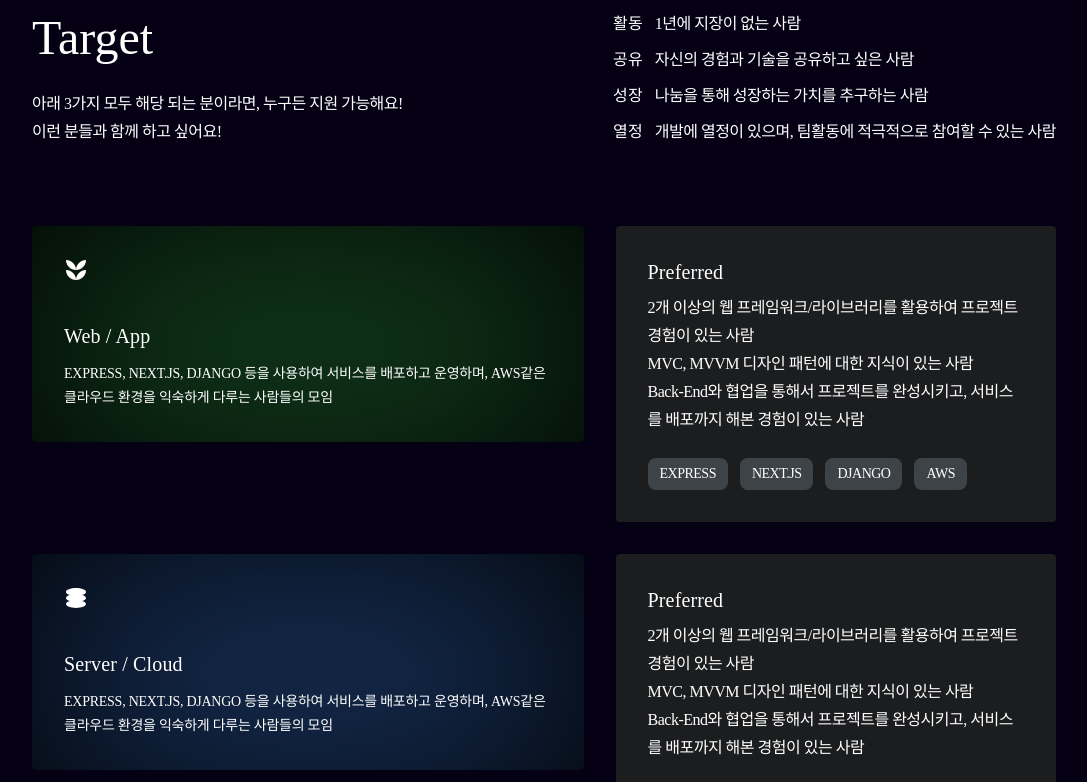
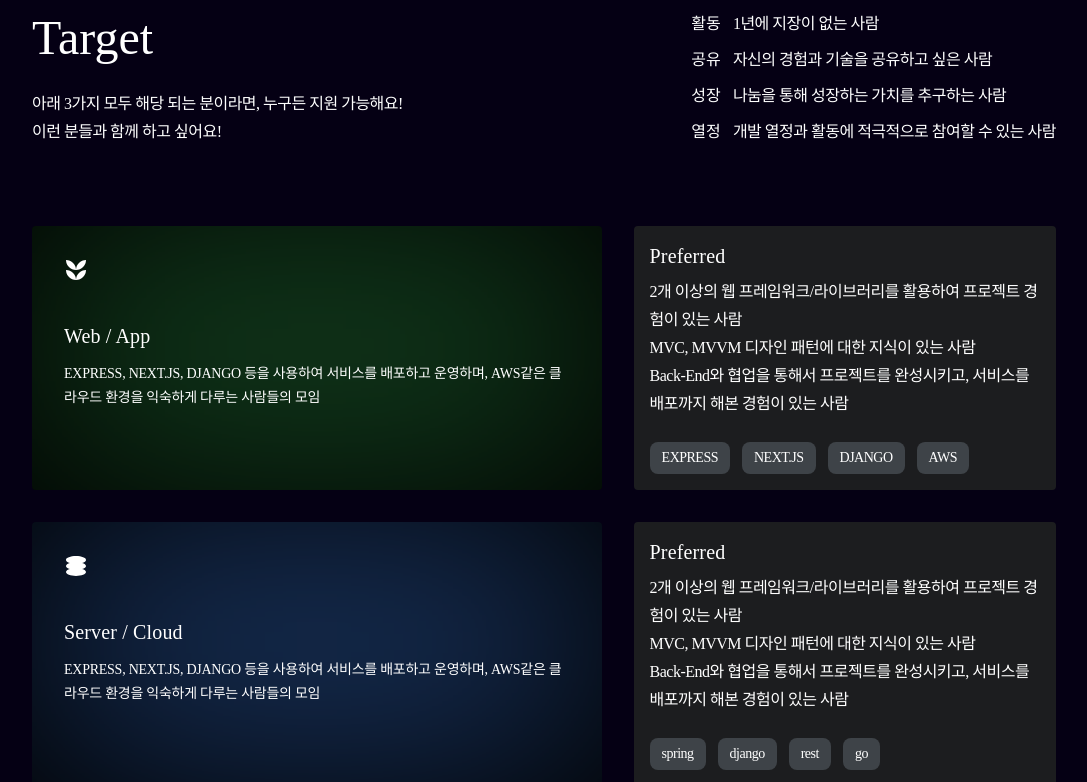
Before and after one commit to GDSC-DGU/gdsc-dgu, a Next.js app: page /recruit in a window 1280 px wide. Shown: the part 1370-2152 px from the top of the page, without its empty margins (96-1183 px from the left). Built offline with nearby package versions, Linux system fonts and the light colour scheme; a web font is replaced by a local one.

Commit message:
💄Design: 모집파트 타겟 래이아웃 #35

```diff
--- a/src/components/recruit/part/RecruitPartRow.tsx
+++ b/src/components/recruit/part/RecruitPartRow.tsx
@@ -7,8 +7,8 @@ import { RecruitPart } from '@/interfaces/recruit/recruitPart';
 
 const RecruitPartRow = ({ recruitPart }: { recruitPart: RecruitPart }) => {
   return (
-    <section className="self-stretch justify-start items-start gap-8 flex max-md:flex-col">
-      <div className="p-8 bg-black rounded flex-col justify-start items-start gap-5 relative overflow-hidden max-md:w-full">
+    <section className="self-stretch justify-start  gap-8 flex max-md:flex-col">
+      <div className="p-8 bg-black rounded flex-col justify-start  gap-5 relative overflow-hidden max-md:w-full">
         {/* 배경으로 사용할 div */}
         <div className="absolute top-0 left-0 w-full h-full z-0">
           <div
@@ -32,15 +32,15 @@ const RecruitPartRow = ({ recruitPart }: { recruitPart: RecruitPart }) => {
               <AiMlIcon />
             )}
           </div>
-          <div className="flex-col justify-start items-start gap-3 flex">
+          <div className="flex-col justify-start  gap-3 flex">
             <div className="H6">{recruitPart.title}</div>
             <div className="B2">{recruitPart.description}</div>
           </div>
         </div>
       </div>
 
-      <div className="grow p-8 bg-mono_900 rounded flex-col justify-start items-start gap-6 flex">
-        <div className="self-stretch flex-col justify-start items-start gap-2 flex">
+      <div className="grow p-4 bg-mono_900 rounded flex-col justify-start  gap-6 flex">
+        <div className="self-stretch flex-col justify-start  gap-2 flex">
           <div className="H6">Preferred</div>
           <div className="B1">
             {recruitPart.preferred[0]}
@@ -51,8 +51,8 @@ const RecruitPartRow = ({ recruitPart }: { recruitPart: RecruitPart }) => {
           </div>
         </div>
 
-        <div className="self-stretch justify-start items-start gap-2.5 inline-flex">
-          <div className="justify-start items-start gap-3 flex">
+        <div className="self-stretch justify-start  gap-2.5 inline-flex">
+          <div className="justify-start  gap-3 flex">
             {recruitPart.keywords.map((keyword, index) => (
               <RecruitPartKeyword key={index} keyword={keyword} />
             ))}
--- a/src/components/recruit/target/RecruitTarget.tsx
+++ b/src/components/recruit/target/RecruitTarget.tsx
@@ -41,7 +41,7 @@ const RecruitTarget = () => {
             />
             <RecruitTargetRowText
               title="열정"
-              content="개발에 열정이 있으며, 팀활동에 적극적으로 참여할 수 있는 사람"
+              content="개발 열정과 활동에 적극적으로 참여할 수 있는 사람"
             />
           </div>
         </div>
```
